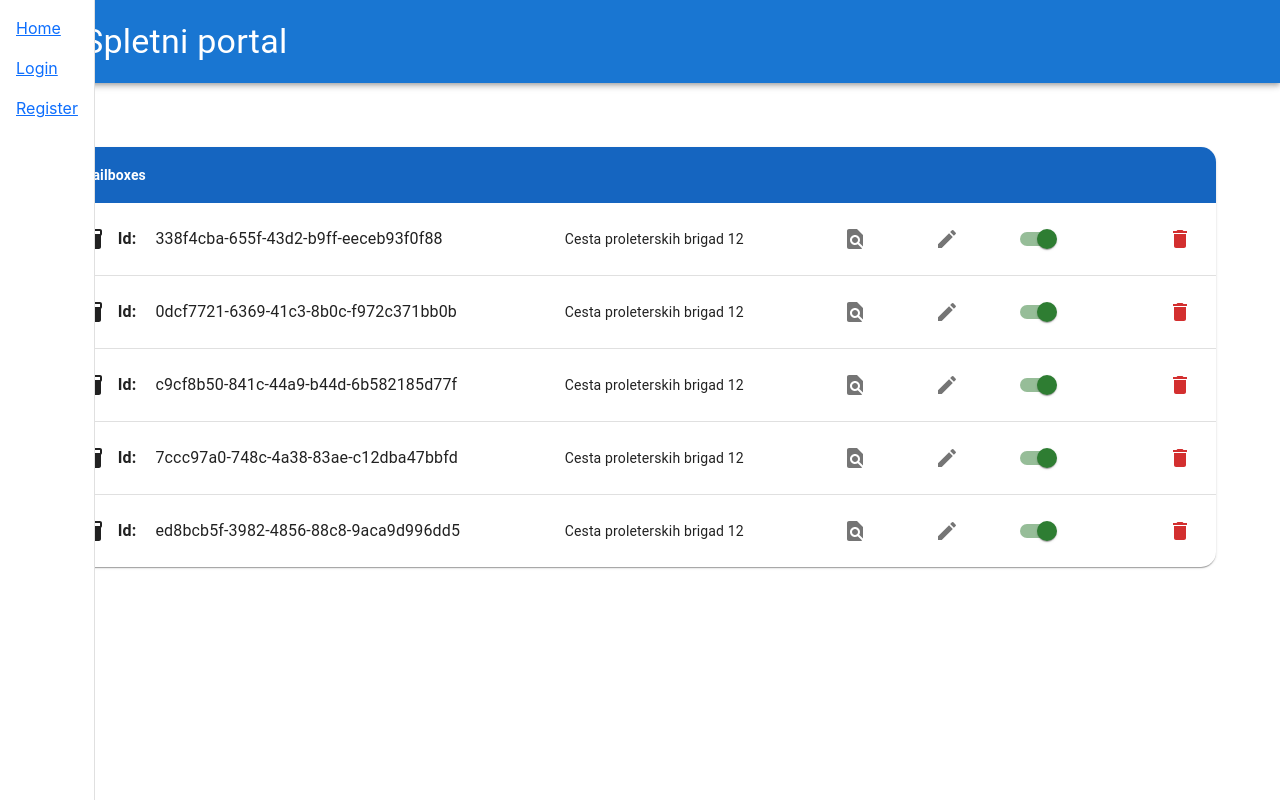
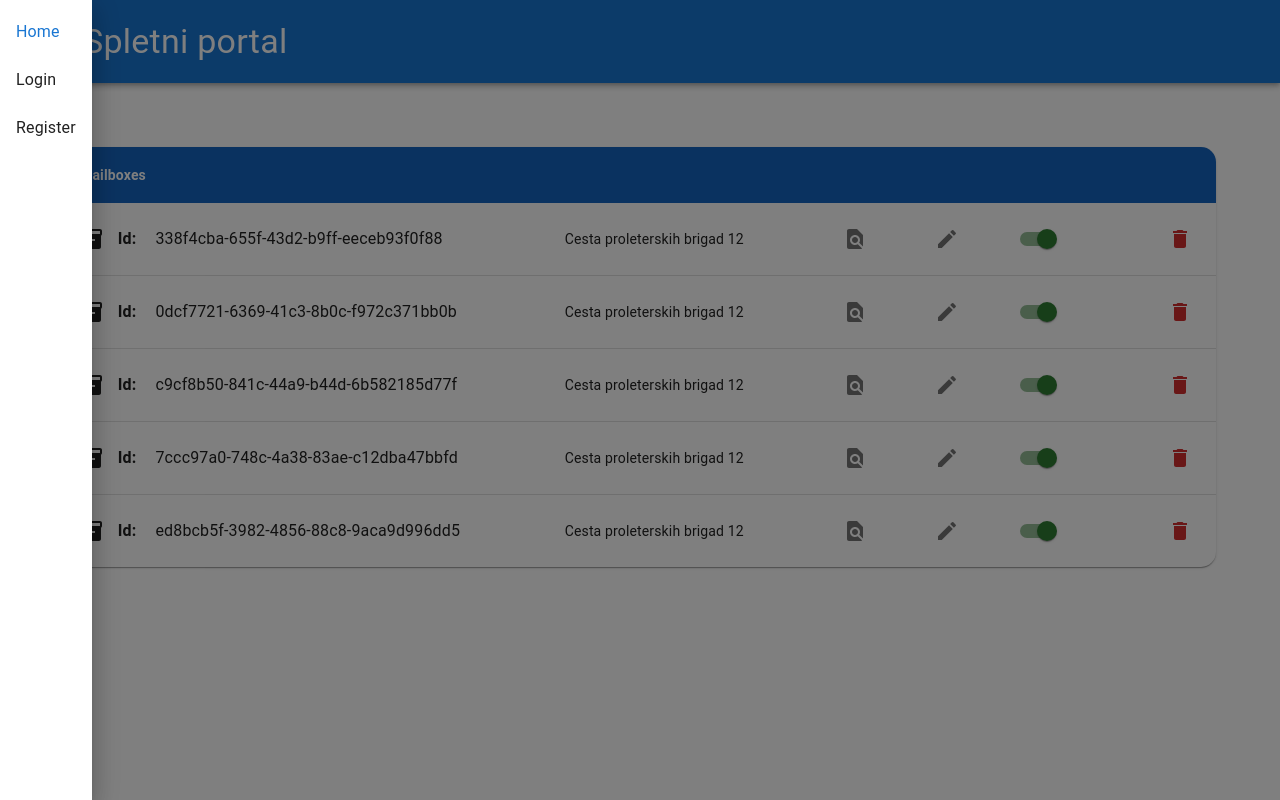
Before and after one commit to TrivialniPrimeri/SmartBoxRAIN, a React (Create React App) app in the folder client/: page / in a window 1280 px wide. Both pictures are taken after a click on the button 41 px from the left and 41 px from the top of the page. Built offline with nearby package versions, Linux system fonts and the light colour scheme; the HTML template or start-up script is replaced by a standard one.

Commit message:
Fixed menu, added id to userObj, small fixes

```diff
--- a/client/src/components/BoxViewPage.js
+++ b/client/src/components/BoxViewPage.js
@@ -4,6 +4,7 @@ import Grid from '@mui/material/Grid';
 import Box from '@mui/material/Box';
 
 function BoxViewPage(){
+
     return(
         <Container>
             <Box
--- a/client/src/components/Header.js
+++ b/client/src/components/Header.js
@@ -1,16 +1,17 @@
 import Button from "./Button";
 import { UserContext } from "../userContext";
 import { Link } from "react-router-dom";
-import { AppBar, Drawer, IconButton, List, ListItem, ListItemButton, Stack } from "@mui/material";
+import { AppBar, Drawer, IconButton, List, ListItem, ListItemButton, ListItemText, Stack } from "@mui/material";
 import MenuIcon from '@mui/icons-material/Menu';
 import Typography from '@mui/material/Typography';
-import { useState } from "react";
-
+import { useState, useContext } from "react";
 
 
 function Header(props){
 
     const [drawerState, setDrawerState] = useState(false);
+
+    const userCxt = useContext(UserContext);
 
     return(
         <header>
@@ -22,17 +23,20 @@ function Header(props){
                     <Typography variant="h4">Spletni portal</Typography>
                 </Stack>
             </AppBar>
-            <Drawer open={drawerState} variant="persistent" onClose={() => setDrawerState(false)}>
+            <Drawer open={drawerState} onClose={() => setDrawerState(false)}>
                 <List>
-                    <ListItemButton>
-                        <Link to="/">Home</Link>
+                    <ListItemButton component={Link} to="/" className="activeMenu" >
+                        <ListItemText primary="Home"/>
                     </ListItemButton>
-                    <ListItemButton>
-                        <Link to="/login">Login</Link>
-                    </ListItemButton>
-                    <ListItemButton>
-                        <Link to="/register">Register</Link>
-                    </ListItemButton>
+                    {userCxt.user ? <>
+                    </> : <>
+                        <ListItemButton component={Link} to="/login">
+                            <ListItemText primary="Login" />
+                        </ListItemButton>
+                        <ListItemButton component={Link} to="/register">
+                            <ListItemText primary="Register" />
+                        </ListItemButton>
+                    </>}
                 </List>
             </Drawer>
         </header>
--- a/client/src/components/Login.js
+++ b/client/src/components/Login.js
@@ -39,7 +39,7 @@ export default function SignIn() {
             console.log(resp);
             let decoded = jwt_decode(resp.data.accessToken);
             axios.defaults.headers.common['Authorization'] = `Bearer ${resp.data.accessToken}`;
-            userCxt.setUserContext({user: decoded.email});
+            userCxt.setUserContext({email: decoded.email, id: decoded.id});
             setError("");
             navigator('/');
         }).catch((err) => {
--- a/client/src/index.css
+++ b/client/src/index.css
@@ -11,3 +11,7 @@ code {
   font-family: source-code-pro, Menlo, Monaco, Consolas, 'Courier New',
     monospace;
 }
+
+.activeMenu{
+  color: #1976d2 !important;
+}
```
Also changed, not shown: 1 other file (tests, documents, lock files or other folders).
